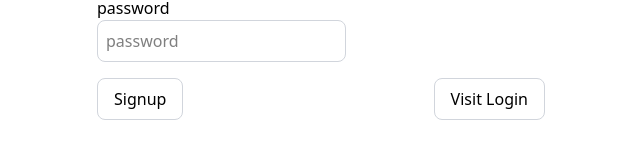
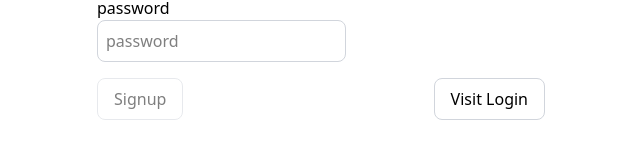
Before and after one commit to JulieGunawan/nextjs-authTest, a Next.js app in the folder auth-test/: page /signup in a window 1280 px wide. Shown: the part 441-600 px from the top of the page, without its empty margins (319-959 px from the left). Built offline with nearby package versions, Linux system fonts and the light colour scheme.

Commit message:
adding a cursor disable on the button

```diff
--- a/auth-test/src/app/signup/page.tsx
+++ b/auth-test/src/app/signup/page.tsx
@@ -66,8 +66,11 @@ export default function Signup() {
           />
         </div>
         <div className="w-full flex justify-between">
-          <button onClick={onSignup} disabled={buttonDisabled} className="px-4 py-2 border border-gray-300 rounded-lg mb-4 focus:outline-none focus:border-gray-600 hover:bg-black hover:text-white">
-            Signup
+          <button onClick={onSignup}
+            disabled={buttonDisabled}
+            className={`px-4 py-2 border border-gray-300 rounded-lg mb-4 focus:outline-none focus:border-gray-600 hover:bg-black hover:text-white ${buttonDisabled ? "opacity-50 cursor-not-allowed" : ""}`}
+          >
+           Signup
           </button>
           <Link href="/login" className="px-4 py-2 border border-gray-300 rounded-lg mb-4 focus:outline-none focus:border-gray-600 hover:bg-black hover:text-white">Visit Login</Link>
         </div>
```
